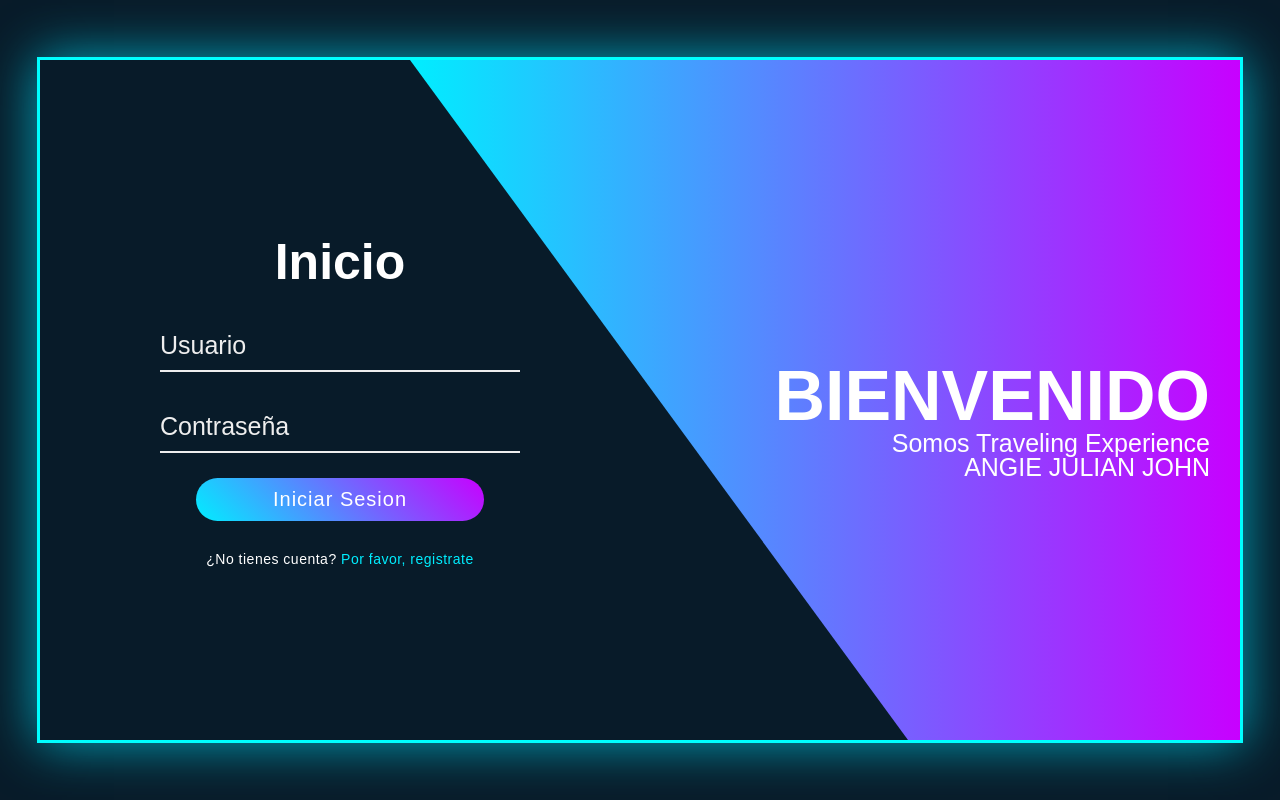
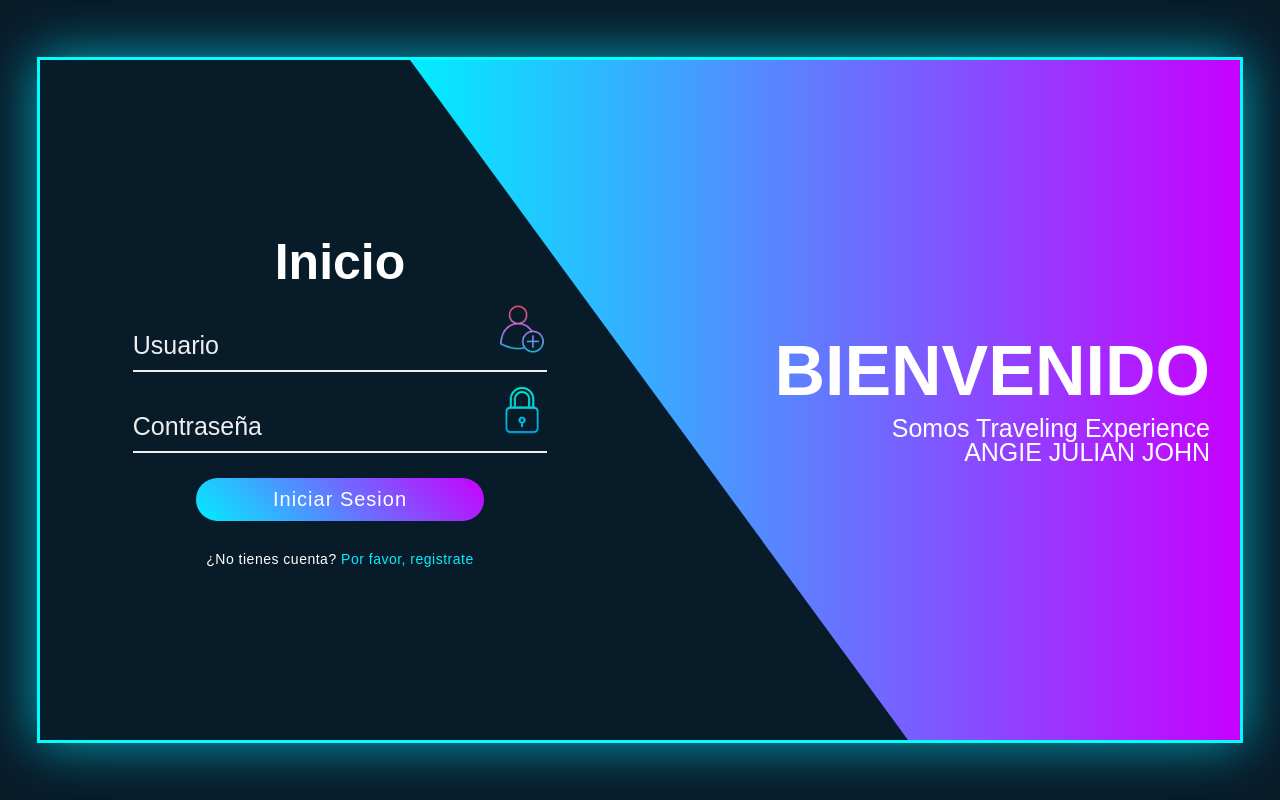
Before and after one commit to IngJohnValderrama/ProgramacionWeb, a plain HTML site: page index.html in a window 1280 px wide. Drawn offline with Linux system fonts and the light colour scheme.

Commit message:
Logos en los input

```diff
--- a/index.html
+++ b/index.html
@@ -11,12 +11,12 @@
         <form action="" class="form">
             <h1 class="title">Inicio</h1>
             <div class="inp">
-                <input type="text" name="" id="" class="input" placeholder="Usuario">
-                <i class="fa-solid fa-user"></i>
+                <input type="text" name="Usuario" id="Usuario" class="input" placeholder="Usuario">
+                <i class="fa-solid fa-user"><img src="Imagenes/LogoUsuario.png" alt="" class="imagen"></i>
             </div>
             <div class="inp">
-                <input type="password" name="" id="" class="input" placeholder="Contraseña">
-                <i class="fa-solid fa-lock"></i>
+                <input type="password" name="Contraseña" id="Contraseña" class="input" placeholder="Contraseña">
+                <i class="fa-solid fa-lock"><img src="Imagenes/LogoCandado.png" alt="" class="imagen"></i>
             </div>
             <button class="submit">Iniciar Sesion</button>
             <p class="footer">¿No tienes cuenta? <a href="#" class="link">Por favor, registrate</a></p>
@@ -24,7 +24,7 @@
         <div></div>
         <div class="banner">
             <h1 class="wel_text">BIENVENIDO<br></h1>
-            <p class="para">Somos Traveling Experience <br> ANGIE JULIAN JOHN</p>
+            <p class="para">Somos Traveling Experience <br>  ANGIE JULIAN JOHN</p>
         </div>
     </div>
 </body>
--- a/style.css
+++ b/style.css
@@ -15,8 +15,7 @@
 }
 .wel_text{
     font-size: 70px;
-    margin-top: 50px;
-    line-height: 50px;
+    line-height: 70px;
 }
 .para{
     margin-top: 10px;
@@ -93,3 +92,6 @@ body{
     font-size: 25px;
     color: #0ef;
 }
+.imagen{
+    width: 50px;
+}
```
Also changed, not shown: Imagenes/LogoCandado.png (added), Imagenes/LogoUsuario.png (added).
